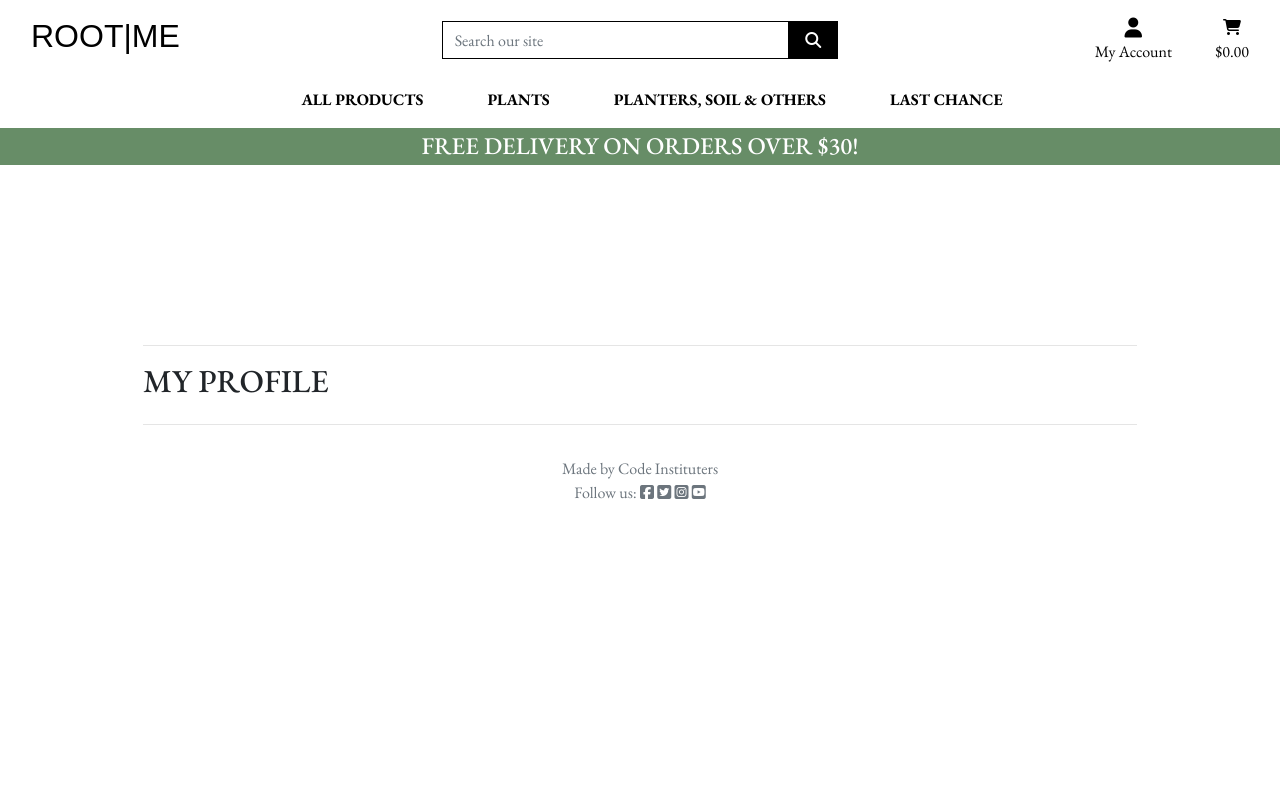
After one commit to ElinaBoman/rootme, a Django app: page /profiles/ in a window 1280 px wide. The commit adds this page. Run offline with Django 3.2, Linux system fonts and the light colour scheme; some libraries are stand-ins or nearby versions; some web fonts are replaced.

Commit message:
Set up urls for new profiles app and created static folder and base template for profile.html

```diff
--- /dev/null
+++ b/profiles/templates/profiles/profile.html
@@ -0,0 +1,28 @@
+{% extends 'base.html' %}
+{% load static %}
+
+
+{% block extra_css %}
+<link rel="stylesheet" href="{% static 'profiles/css/profile.css' %}">
+{% endblock %}
+
+{% block page_header %}
+<div class="container header-container">
+    <div class="row">
+        <div class="col">
+        </div>
+    </div>
+</div>
+{% endblock %}
+{% block content %}
+<div class="overlay"></div>
+<div class="container">
+    <div class="row">
+        <div class="col">
+            <hr>
+            <h2 class="logo-font mb-4">My Profile</h2>
+            <hr>
+        </div>
+    </div>
+
+{% endblock %}
--- /dev/null
+++ b/profiles/urls.py
@@ -0,0 +1,7 @@
+from django.urls import path
+from . import views
+
+
+urlpatterns = [
+    path('', views.profile_view, name='profile_view'),
+]
--- a/profiles/views.py
+++ b/profiles/views.py
@@ -1,3 +1,13 @@
 from django.shortcuts import render
 
-# Create your views here.
+
+def profile_view(request):
+    """
+    Display user profiles.
+    """
+
+    template = 'profiles/profile.html'
+    context = {}
+
+
+    return render(request, template, context)
--- a/rootme/urls.py
+++ b/rootme/urls.py
@@ -25,5 +25,6 @@ urlpatterns = [
     path('products/', include('products.urls')),
     path('basket/', include('basket.urls')),
     path('checkout/', include('checkout.urls')),
+    path('profiles/', include('profiles.urls')),
     path('summernote/', include('django_summernote.urls')),
 ] + static(settings.MEDIA_URL, document_root=settings.MEDIA_ROOT)
--- a/templates/base.html
+++ b/templates/base.html
@@ -48,7 +48,7 @@
     <title>Root|Me {% block extra_title %}{% endblock %}</title>
   </head>
   <body>
-    <header class="container-fluid mt-auto fixed-top">
+    <header class="container-fluid mt-auto">
         <div id="top-nav" class="row bg-white pt-lg-2 d-none d-lg-flex">
             <div class="col-12 col-lg-4 my-auto py-1 py-lg-0 text-center text-lg-left">
                 <a href="{% url 'home' %}" class="nav-link main-logo-link">
```
Also changed, not shown: profiles/static/profiles/css/profile.css (added).
